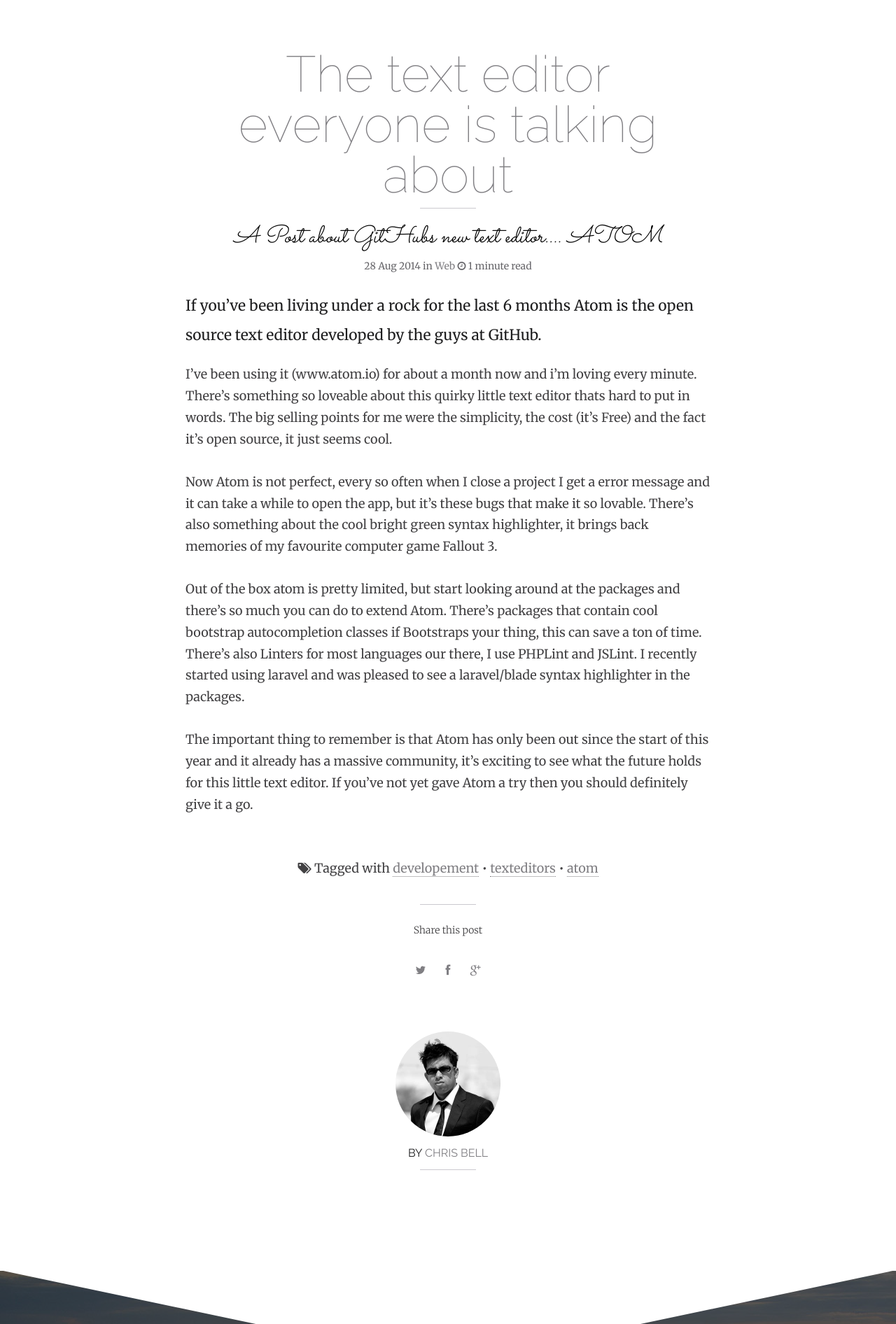
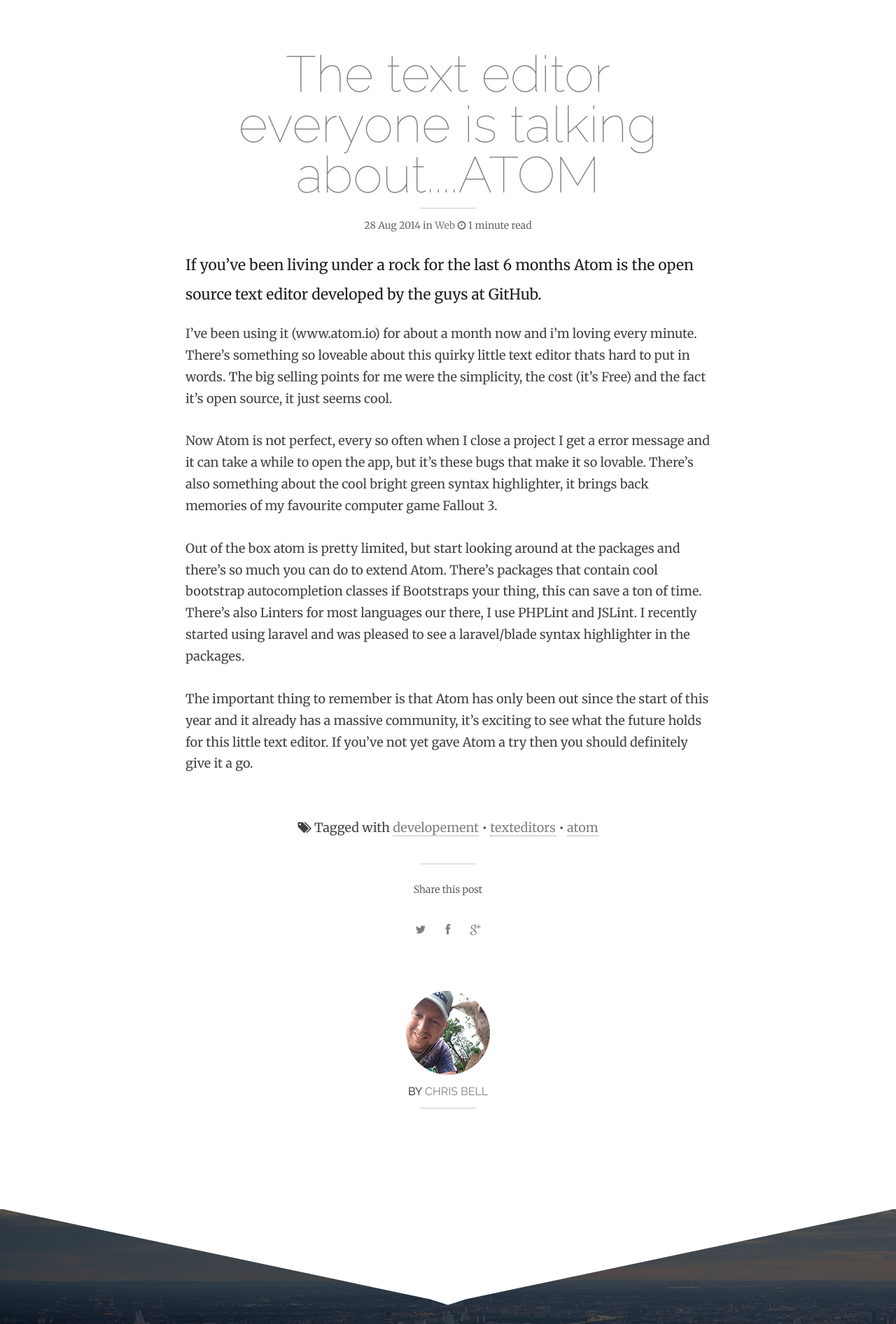
Before and after one commit to chrisbell08/chrisbell08.github.io, a Jekyll site: the page built from _posts/2014-08-28-atom.md, in a window 1280 px wide. Shown: the part 542-2434 px from the top of the page at 70% size. Built offline with Jekyll 4.4.1, drawn with Linux system fonts in a browser that asks for light colours; nearby versions of some CDN libraries.

Commit message:
fix some bugs

```diff
--- a/_config.yml
+++ b/_config.yml
@@ -23,7 +23,7 @@ url:       		   https://chrisbell08.github.io/
 # Owner/author information
 owner:
   name:           Chris Bell
-  avatar:         hmfaysal.jpg
+  avatar:         omikron.png
   email:          chris@mangohill.net
   # Use the coder's toolbox at http://coderstoolbox.net/string/#!encoding=xml&action=encode&charset=us_ascii to encode your description into XML string
   description:
--- a/_posts/2014-08-28-atom.md
+++ b/_posts/2014-08-28-atom.md
@@ -1,7 +1,7 @@
 ---
 layout: post
-title: The text editor everyone is talking about
-description: "A Post about GitHubs new text editor.... ATOM"
+title: The text editor everyone is talking about....ATOM
+description:
 headline: "The text editor everyone is talking about.....ATOM"
 categories: web
 tags:
--- a/assets/css/style.css
+++ b/assets/css/style.css
@@ -483,7 +483,7 @@ html {
 }
 #main {
   position: relative;
-  z-index: 1;
+  z-index: 100;
 }
 @media (max-width: 480px) {
   .brand img {
```
